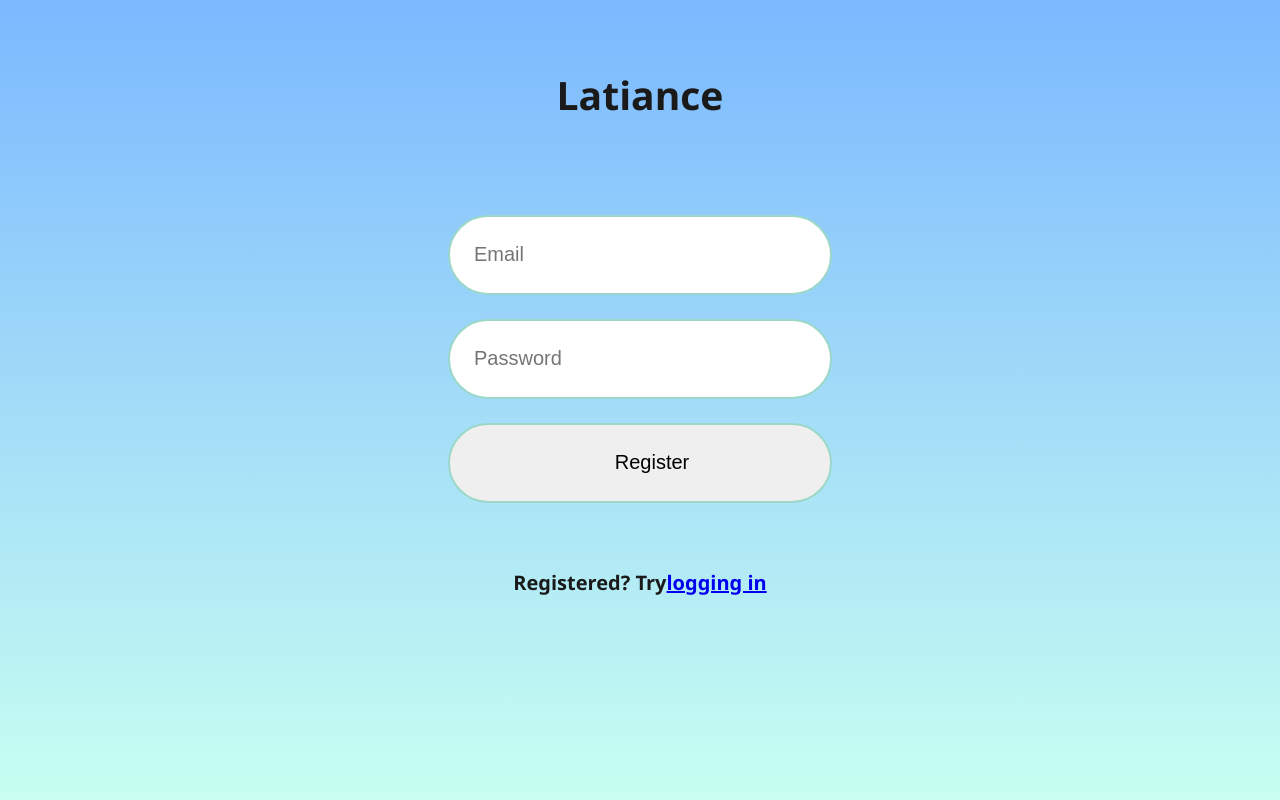
After one commit to ghostxic/rag-study-helper, a Flask app: page /register in a window 1280 px wide. The commit adds this page. Run offline with Flask 3, Linux system fonts and the light colour scheme.

Commit message:
Added basic register page styling in CSS, patched bugs with HTML forms and backend JSON return logic

```diff
--- a/app.py
+++ b/app.py
@@ -13,6 +13,13 @@ import uuid
 app = Flask(__name__)
 app.config["UPLOAD_FOLDER"] = os.environ["UPLOAD_FOLDER"]
 app.config["SECRET_KEY"] = os.environ["SECRET_KEY"]
+app.config["PERMANENT_SESSION_LIFETIME"] = timedelta(days=5)
+app.config["SESSION_PERMANENT"] = True
+
+supabase = create_client(
+        os.environ["SUPABASE_URL"],
+        os.environ["SUPABASE_API_KEY"]
+    )
 
 # Create uploads folder if it doesn't exist
 os.makedirs(app.config["UPLOAD_FOLDER"], exist_ok=True)
@@ -88,6 +95,53 @@ def cleanup_temp_file(filepath):
     except Exception as e:
         print(f"Warning: Could not delete temporary file {filepath}: {str(e)}")
 
+@app.route("/", methods=["GET"])
+@app.route("/register", methods=["GET", "POST"])
+def register():
+    if request.method == "POST":
+        email = request.form.get("email")
+        password = request.form.get("password")
+
+        try:
+            auth = supabase.auth.sign_up({"email": email, "password": password})
+            user = supabase.auth.sign_in_with_password({"email": email, "password": password})
+            session["id"] = user.user.id
+            session["email"] = user.user.email
+            return redirect(url_for("home"))
+        except Exception as e:
+            session["redirect_data"] = f"Unable to register with Supabase, please try again. Error: {e}"
+            return redirect(url_for("register"))
+    redirect_data = session.pop("redirect_data", None)
+    return render_template("register.html", redirect_data = redirect_data)
+
+@app.route("/login", methods=["GET", "POST"])
+def login():
+    if "id" in session:
+        return redirect(url_for("home"))
+    if request.method == "POST":
+        email = request.form.get("email")
+        password = request.form.get("password")
+        try:
+            user = supabase.auth.sign_in_with_password({"email": email, "password": password})
+            session["id"] = user.user.id
+            session["email"] = user.user.email
+            return redirect(url_for("home"))
+        except Exception as e:
+            session["redirect_data"] = f"Unable to login with Supabase, please try again. Error: {e}"
+            return redirect(url_for("login"))
+    redirect_data = session.pop("redirect_data", None)
+    return render_template("login.html", redirect_data = redirect_data)
+
+@app.route("/logout", methods=["GET", "POST"])
+def logout():
+    try:
+        supabase.auth.sign_out()
+    except:
+        pass
+
+    session.clear()
+    session["redirect_data"] = "Successfully logged out!"
+    return redirect(url_for('login'))
 
 @app.route("/upload", methods=["POST"])
 def upload_document():
@@ -95,14 +149,14 @@ def upload_document():
 
     try:
         if "file" not in request.files:
-            session["pdf_json"] = jsonify({"error": "No file provided"})
+            session["pdf_json"] = {"error": "No file provided"}
             return redirect(url_for("home"))
 
         file = request.files["file"]
 
         is_valid, error_message, status_code = validate_file_upload(file)
         if not is_valid:
-            session["pdf_json"] = jsonify({"error": error_message})
+            session["pdf_json"] = {"error": error_message}
             return redirect(url_for("home"))
 
         filepath = save_uploaded_file(file)
@@ -134,14 +188,13 @@ def upload_document():
 def ask_question():
     question = request.form.get("question")
     response = question_to_answer(question)
-    supabase = create_client(
-        os.environ["SUPABASE_URL"],
-        os.environ["SUPABASE_API_KEY"]
-    )
     message_id = str(uuid.uuid4())
+
+    user_id = session.get("id")
 
     supabase.table("chat_history").insert({
             "chat_id": message_id,
+            "user_id": user_id,
             "question": question,
             "answer": response,
             "timestamp": datetime.now().isoformat()
@@ -149,11 +202,15 @@ def ask_question():
     session["response_json"] = jsonify(response).get_json()
     return redirect(url_for("home"))
 
-@app.route("/")
+@app.route("/home")
 def home():
+    if "id" not in session:
+        session["redirect_data"] = "Please login in to access this page."
+        return redirect(url_for("register"))
     pdf_json = session.pop("pdf_json", None)
     response_json = session.pop("response_json", None)
-    return render_template("home.html", pdf_json = pdf_json, response_json = response_json)
+    redirect_data = session.pop("redirect_data", None)
+    return render_template("home.html", pdf_json = pdf_json, response_json = response_json, redirect_data = redirect_data, username = session["email"].split("@")[0])
 
 if __name__ == "__main__":
     with app.app_context():
--- /dev/null
+++ b/static/css/register.css
@@ -0,0 +1,97 @@
+* {
+    margin: 0;
+    padding: 0;
+    box-sizing: border-box;
+}
+
+:root {
+    --color-bg: #7BB8FF;
+    --color-bg-secondary: #C8FFF1;
+    --color-text: #1A1A1A;              /* unchanged, still optimal for contrast */
+    --color-text-secondary: #434D4C;    /* slightly darker cool gray */
+
+    --color-border: #9CD7C9;            /* deeper mint-gray border */
+
+    --color-primary: #4EF2C9;           /* darker, richer mint accent */
+    --color-primary-hover: #3EC2A3;     /* deeper hover state for clear interaction */
+
+    --color-success: #10b981;
+    --color-error: #ef4444;
+
+    --text-xs: 0.75rem;
+    --text-sm: 0.875rem;
+    --text-base: 1rem;
+    --text-lg: 1.25rem;
+    --text-xl: 1.563rem;
+    --text-2xl: 1.953rem;
+    --text-3xl: 2.441rem;
+
+    --space-xs: 0.25rem;
+    --space-sm: 0.5rem;
+    --space-md: 1rem;
+    --space-lg: 1.5rem;
+    --space-xl: 2rem;
+    --space-2xl: 3rem;
+    --space-3xl: 4rem;
+}
+
+html {
+    font-size: 16px;
+    height: 100vh;
+    width: 100vw;
+    overflow: hidden;
+}
+
+body {
+    line-height: 1.6;
+    font-family: "Segoe UI", Roboto, "Helvetica Neue", Arial, sans-serif;
+    font-size: var(--text-base);
+    background-image: linear-gradient(to bottom, var(--color-bg), var(--color-bg-secondary));
+}
+
+h1 {
+    display: flex;
+    align-items: center;
+    justify-content: center;
+    font-size: var(--text-3xl);
+    color: var(--color-text);
+    margin-top: var(--space-3xl);
+    margin-bottom: var(--space-lg);
+}
+
+h2 {
+    display: flex;
+    align-items: center;
+    justify-content: center;
+    font-size: var(--text-lg);
+    color: var(--color-text);
+    margin-top: var(--space-3xl);
+    margin-bottom: var(--space-lg);
+
+}
+
+.form {
+    display: flex;
+    flex-direction: column;
+    align-items: center;
+    justify-content: center;
+    margin-top: var(--space-3xl);
+}
+
+.form input {
+    display: flex;
+    align-items: center;
+    justify-content: center;
+    margin-top: var(--space-lg);
+    width: 30vw;
+    height: 10vh;
+    font-size: var(--text-lg);
+    border-radius: 50px;
+    border-color: var(--color-border);
+    border-style: solid;
+    text-indent: var(--space-lg);
+}
+
+.form input:not([type="submit"]) {
+    text-indent: var(--space-lg);
+}
--- /dev/null
+++ b/templates/register.html
@@ -0,0 +1,18 @@
+<!DOCTYPE html>
+<html lang="en">
+<head>
+    <meta charset="UTF-8">
+    <meta name="viewport" content="width=device-width, initial-scale=1.0">
+    <link rel="stylesheet" href="static/css/register.css">
+    <title>Login</title>
+</head>
+<body>
+    <h1>Latiance</h1>
+    <form method=POST action="/register" class="form">
+        <input type=email name="email" placeholder="Email">
+        <input type=password name="password" placeholder="Password">
+        <input type=submit value=Register>
+    </form>
+    <h2>Registered? Try<a href="/login">logging in</a></h2>
+</body>
+</html>
```
Also changed, not shown: pdf_to_db.py (+18 -9 lines), templates/home.html (+21 -6 lines), templates/login.html (added, +18 -0 lines), static/css/home.css (added), static/css/login.css (added), 2 other files.
